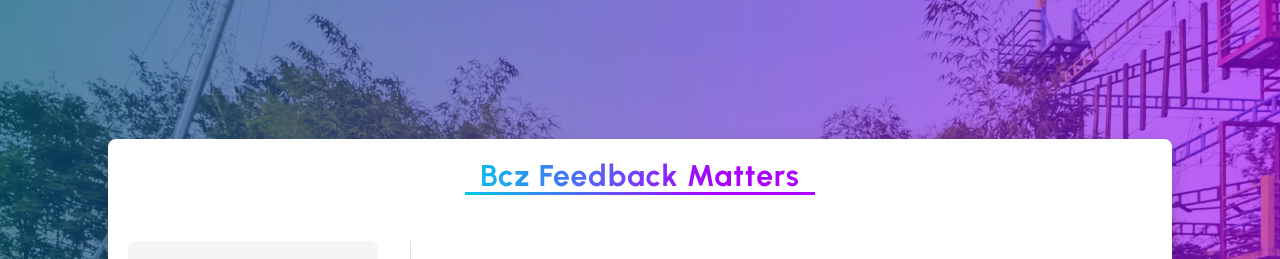
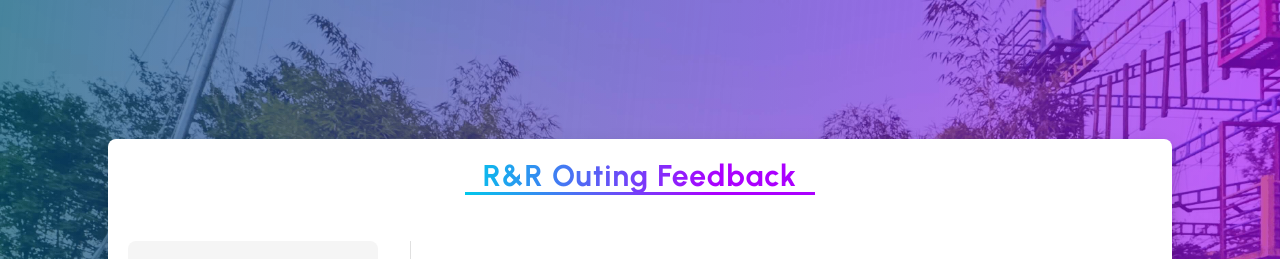
Before and after one commit to harish-soni/anonymous-form, a React (Vite) app: page / in a window 1280 px wide. Shown: the top 259 px of the page. Built offline with nearby package versions, Linux system fonts and the light colour scheme; a web font is replaced by a local one.

Commit message:
Title Change

```diff
--- a/src/components/FormStepper/FormStepper.tsx
+++ b/src/components/FormStepper/FormStepper.tsx
@@ -44,7 +44,7 @@ export const FormStepper = ({ steps, onSubmit }: FormStepperProps) => {
   return (
     <div className="form-stepper form-stepper--shadow">
       <div className="form-stepper__heading">
-        <h1 className="form-stepper__h1">Bcz Feedback Matters</h1>
+        <h1 className="form-stepper__h1">R&R Outing Feedback</h1>
       </div>
       <div className="form-stepper form-stepper__form">
         <div className="form-stepper__titles">
```
